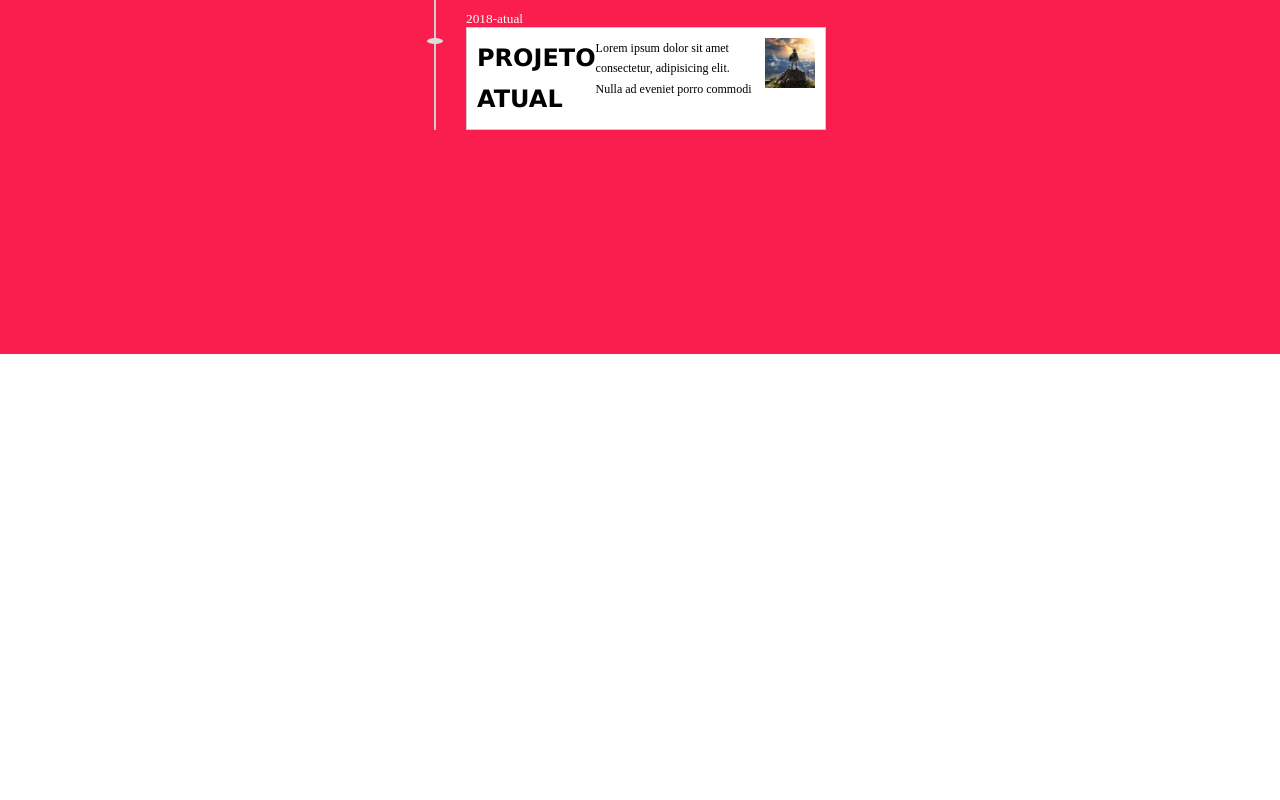
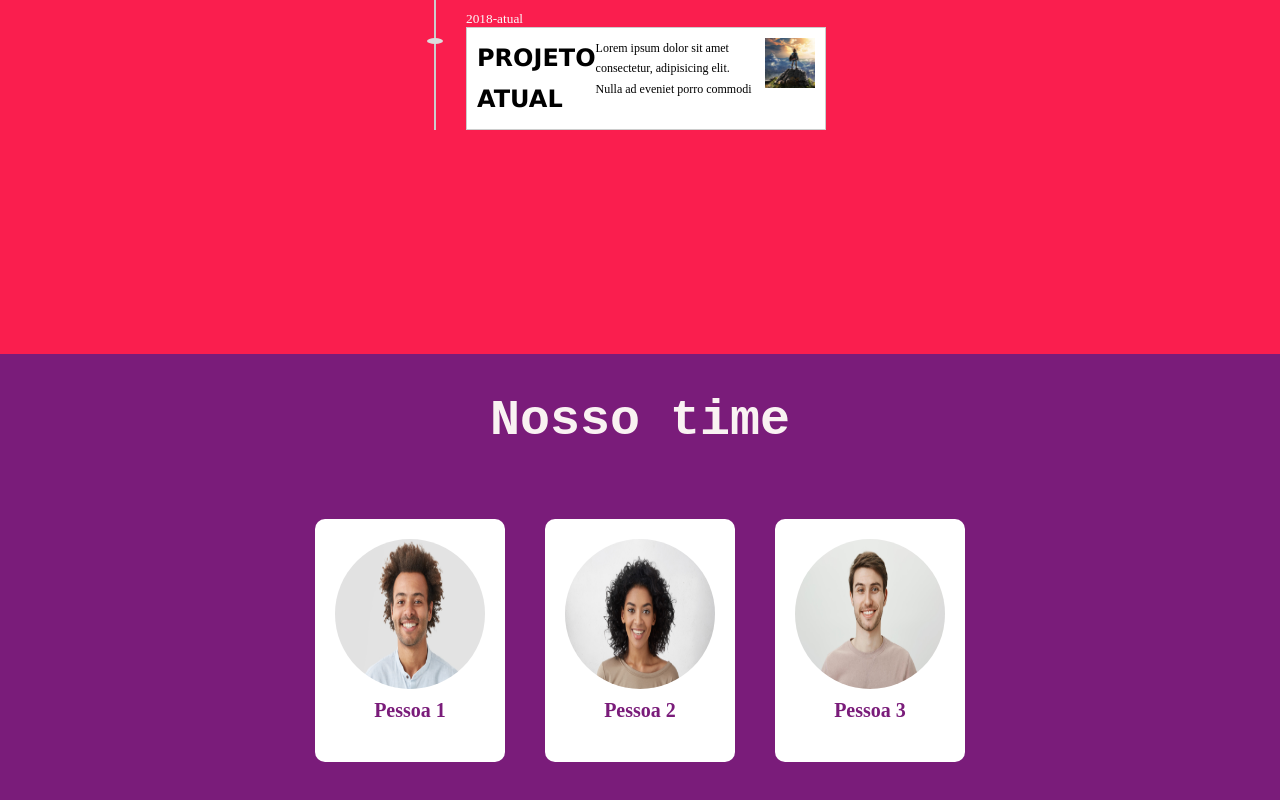
Before and after one commit to gabrimoreira/desafio_HTML_CSS, a plain HTML site: page index.html in a window 1280 px wide. Shown: the part 2046-2846 px from the top of the page. Before the commit the page ends 2400 px from the top, so only its background shows below. Drawn offline with Linux system fonts and the light colour scheme.

Commit message:
iniciando a parte do "Nosso time"

```diff
--- a/index.html
+++ b/index.html
@@ -122,6 +122,43 @@
         </div>
     </div>
     </section>
+
+    <section>
+
+        <div class="sessao-time">
+            <h2>Nosso time</h2>
+            <div class="cards-time">
+                <div class="card-time">
+                    <img src="images/pessoa1.jpg" alt="">
+                    <h3>Pessoa 1</h3>
+                    <div class="redes-sociais">
+                        <a href="https://www.facebook.com/ana" target="_blank"><i class="fab fa-facebook-f"></i></a>
+                        <a href="https://www.twitter.com/ana" target="_blank"><i class="fab fa-twitter"></i></a>
+                        <a href="https://www.instagram.com/ana" target="_blank"><i class="fab fa-instagram"></i></a>
+                    </div>
+                </div>
+
+                <div class="card-time">
+                    <img src="images/pessoa2.jpg" alt="">
+                    <h3>Pessoa 2</h3>
+                    <div class="redes-sociais">
+                        <a href="https://www.facebook.com/ana" target="_blank"><i class="fab fa-facebook-f"></i></a>
+                        <a href="https://www.twitter.com/ana" target="_blank"><i class="fab fa-twitter"></i></a>
+                        <a href="https://www.instagram.com/ana" target="_blank"><i class="fab fa-instagram"></i></a>
+                    </div>
+                </div>
+                <div class="card-time">
+                    <img src="images/pessoa3.jpg" alt="">
+                    <h3>Pessoa 3</h3>
+                    <div class="redes-sociais">
+                        <a href="https://www.facebook.com/ana" target="_blank"><i class="fab fa-facebook-f"></i></a>
+                        <a href="https://www.twitter.com/ana" target="_blank"><i class="fab fa-twitter"></i></a>
+                        <a href="https://www.instagram.com/ana" target="_blank"><i class="fab fa-instagram"></i></a>
+                    </div>
+                </div>
+        </div>
+        </div>
+    </section>
     <!--
     <section class="portfolio" id="nosso-portfolio">
         <h1>Nosso portfolio</h1>
--- a/style/style.css
+++ b/style/style.css
@@ -289,3 +289,50 @@ div::after{
   color: #fbfafa;
 
 }
+
+
+.sessao-time {
+  background-color: #7a1c7a;
+  height: 100vh;
+}
+.sessao-time h2{
+  text-align: center;
+  padding-top: 3%;
+  font-size: 50px;
+  font-family: 'Courier New', Courier, monospace;
+  color: #f9f2f2;
+}
+.cards-time {
+  display: flex;
+  align-items: center;
+  justify-content: center;
+  margin-top: 50px;
+}
+.card-time {
+  display: flex;
+  flex-direction: column;
+  align-items: center;
+  margin: 20px;
+  padding: 20px;
+  background-color: white;
+  border-radius: 10px;
+}
+.card-time img {
+  width: 150px;
+  height: 150px;
+  border-radius: 50%;
+}
+.card-time h3 {
+  margin-top: 10px;
+  color: #7a1c7a;
+  font-size: 20px;
+}
+.redes-sociais {
+  display: flex;
+  margin-top: 10px;
+}
+.redes-sociais a {
+  margin: 5px;
+  color: #7a1c7a;
+  font-size: 25px;
+}
```
Also changed, not shown: images/pessoa1.jpg (added), images/pessoa2.jpg (added), images/pessoa3.jpg (added).
